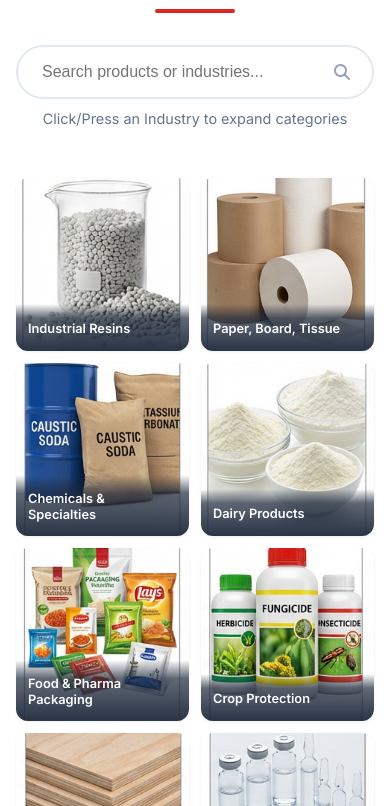
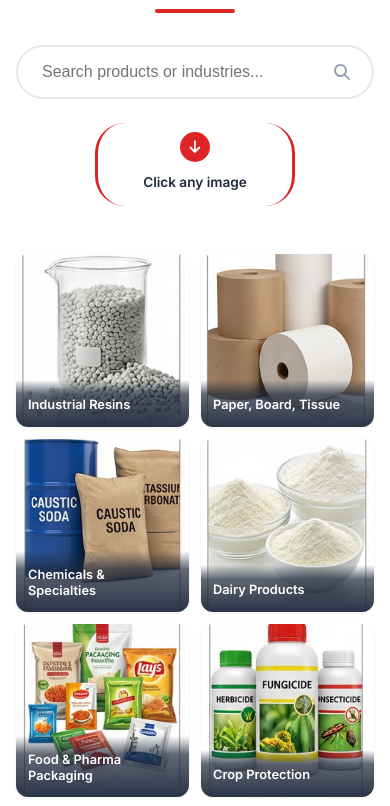
Before and after one commit to josepuello1/PichardoRamirezWebsite.github.io, a plain HTML site: page index.html in a window 390 px wide. Shown: the part 4053-4859 px from the top of the page. Drawn offline with nearby package versions, Linux system fonts and the light colour scheme.

Commit message:
Modified page

```diff
--- a/index.html
+++ b/index.html
@@ -1292,6 +1292,78 @@
             }
         }
 
+        .interaction-hint {
+            max-width: 200px;
+            margin: 1.5rem auto 2rem; /* Changed from "0 auto 2rem" to add top margin */
+            padding: 0.75rem 1rem;
+            border-radius: 30px;
+            border-left: 3px solid var(--accent-color);
+            border-right: 3px solid var(--accent-color);
+            display: flex;
+            flex-direction: column; /* Changed from default row */
+            align-items: center;
+            gap: 0.75em;
+            box-shadow: none;
+        }
+
+        .hint-icon {
+            width: 25px;
+            height: 25px;
+            background: var(--accent-color);
+            border-radius: 50%;
+            display: flex;
+            align-items: center;
+            justify-content: center;
+            flex-shrink: 0;
+            text-align: center;
+        }
+
+        .hint-icon i {
+            color: white;
+            font-size: 1rem;
+        }
+
+        .hint-content h4 {
+            color: var(--primary-color);
+            font-size: 0.9rem;
+            font-weight: 600;
+            margin: 0 0 0.15rem 0;
+            text-align: center;
+
+        }
+
+        .hint-content p {
+            color: var(--text-light);
+            font-size: 0.85rem;
+            margin: 0;
+            line-height: 1.4;
+            text-align: center;
+        }
+
+        @media (max-width: 768px) {
+            .interaction-hint {
+                padding: 0.6rem 0.75rem;
+                margin-bottom: 1.5rem;
+                gap: 0.6rem;
+            }
+
+            .hint-icon {
+                width: 30px;
+                height: 30px;
+            }
+
+            .hint-icon i {
+                font-size: 0.9rem;
+            }
+
+            .hint-content h4 {
+                font-size: 0.85rem;
+            }
+
+            .hint-content p {
+                font-size: 0.8rem;
+            }
+        }
     </style>
 </head>
 <body>
@@ -1544,7 +1616,20 @@
                         <input type="text" id="product-search" placeholder="Search products or industries..." data-eng-placeholder="Search products or industries..." data-es-placeholder="Buscar productos o industrias...">
                         <i class="fas fa-search"></i>
                     </div>
-                    <p id="expand-hint" style="text-align: center; margin-top: 0.5rem; color: var(--text-light); font-size: 0.9rem; cursor: pointer;" data-eng="Click/Press an Industry to expand categories" data-es="Haga clic/Presione en una Industria para expandir categorías">Click/Press an Industry to expand categories</p>
+                    <!-- <p id="expand-hint" style="text-align: center; margin-top: 0.5rem; color: var(--text-light); font-size: 0.9rem; cursor: pointer;" data-eng="Click/Press an Industry to expand categories" data-es="Haga clic/Presione en una Industria para expandir categorías">Click/Press an Industry to expand categories</p> -->
+                    <!-- OLD: Around line 1230 -->
+                    <!-- <p id="expand-hint" style="text-align: center; margin-top: 0.5rem; color: var(--text-light); font-size: 0.9rem; cursor: pointer;" data-eng="Click/Press an Industry to expand categories" data-es="Haga clic/Presione en una Industria para expandir categorías">Click/Press an Industry to expand categories</p> -->
+
+                    <!-- NEW: More prominent instruction box -->
+                    <div class="interaction-hint">
+                        <div class="hint-icon">
+                            <i class="fas fa-arrow-down"></i>
+                        </div>
+                        <div class="hint-content">
+                            <h4 data-eng="Click any image " data-es="Explore Cada Imagen">Click any image </h4>
+                        </div>
+                    </div>
+
                 </div>
                 <!-- <img src="products3.jpg" alt="Industrial Products Overview" class="product-showcase-img"> -->
 
@@ -1634,7 +1719,7 @@
                     </div>
                 </div>
 
-                <p id="expand-hint" style="text-align: center; margin-top: 0.5rem; color: var(--text-light); font-size: 0.9rem; cursor: pointer;" data-eng="Click/Press an Industry to expand categories" data-es="Haga clic/Presione en una Industria para expandir categorías">Click/Press an Industry to expand categories</p>
+                <!-- <p id="expand-hint" style="text-align: center; margin-top: 0.5rem; color: var(--text-light); font-size: 0.9rem; cursor: pointer;" data-eng="Click/Press an Industry to expand categories" data-es="Haga clic/Presione en una Industria para expandir categorías">Click/Press an Industry to expand categories</p> -->
 
 
                 <div class="industry-accordion" id="industry-accordion"></div>
```
